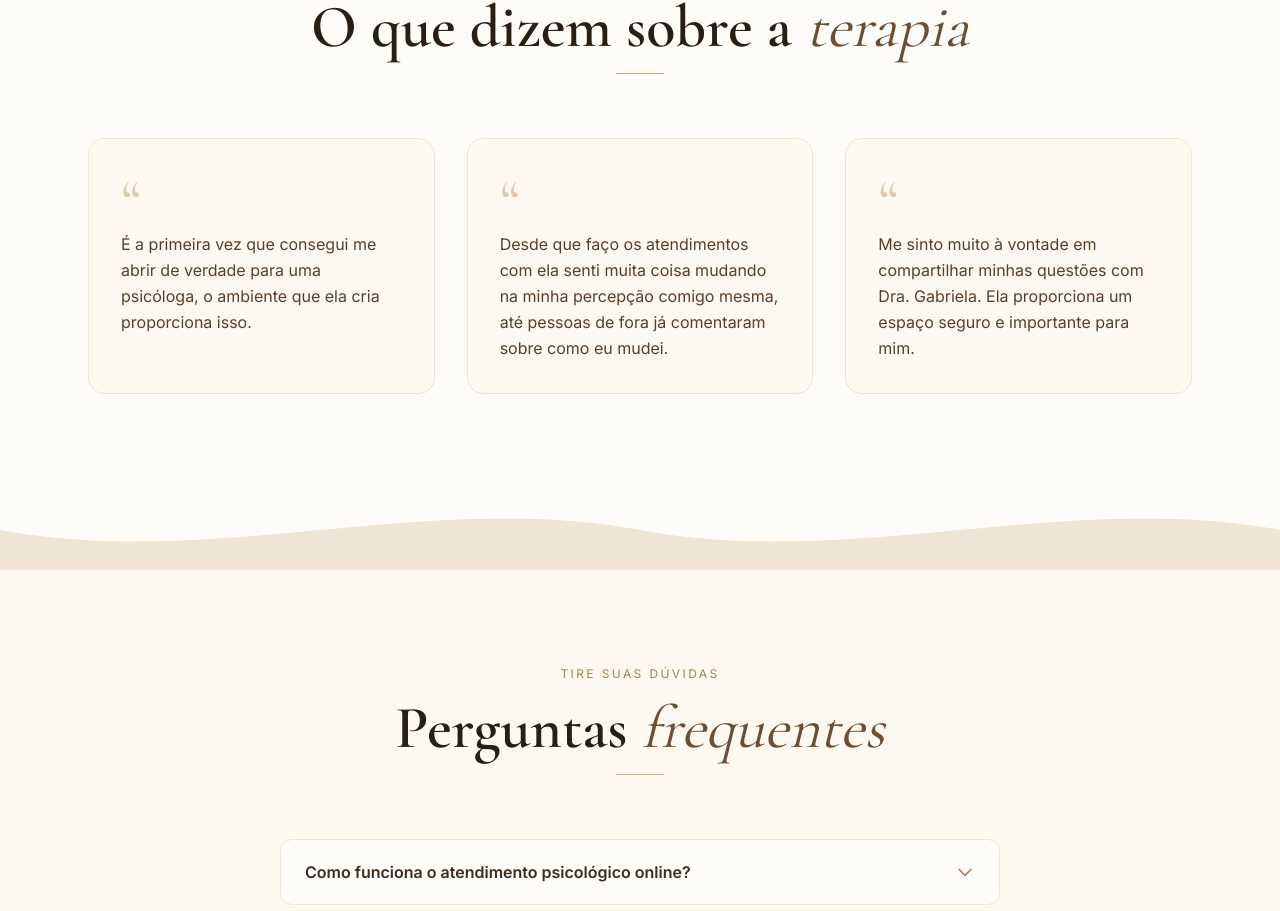
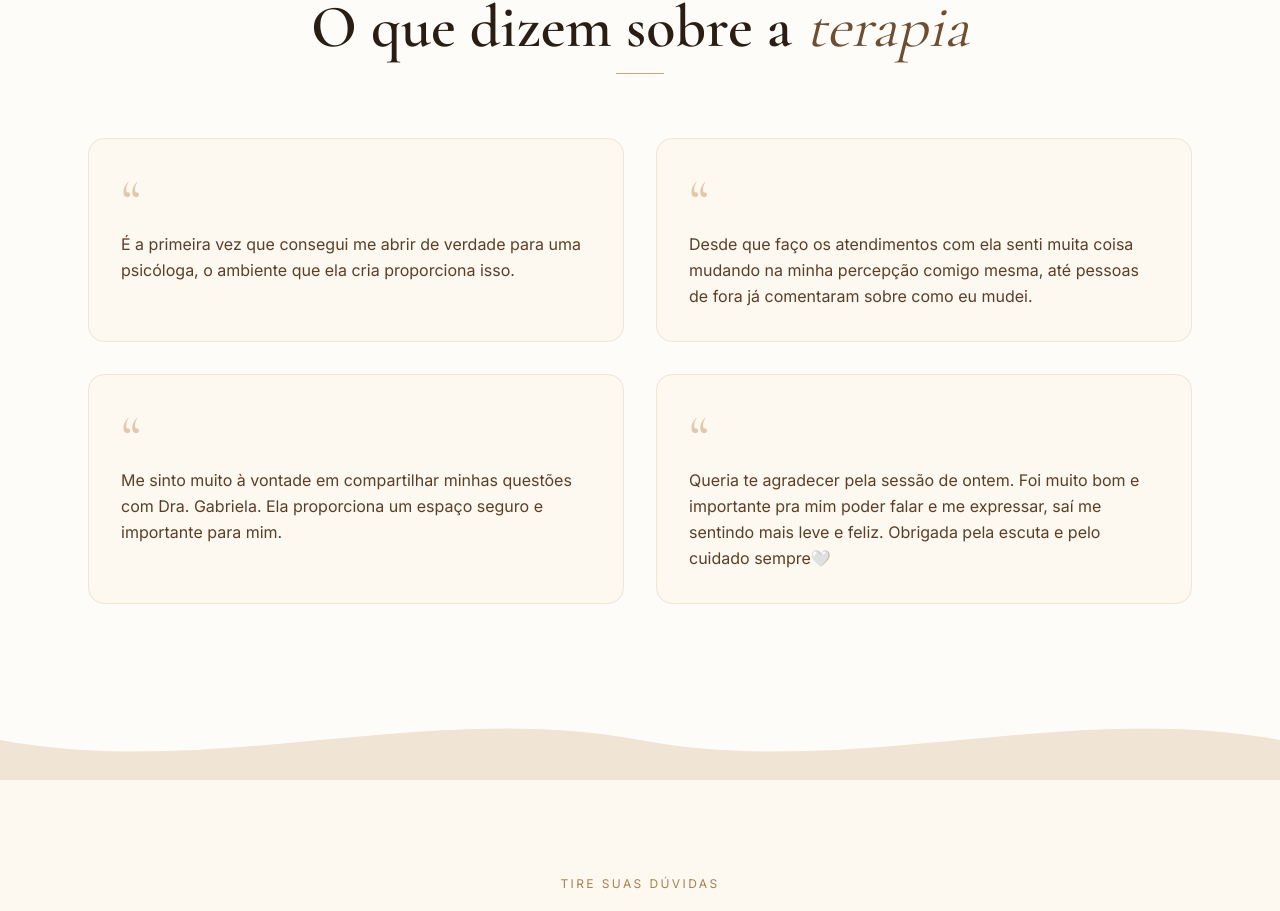
Before and after one commit to igorsalbr/gabi-figer, a Next.js app: page / in a window 1280 px wide. Shown: the part 5004-5915 px from the top of the page. Built offline with nearby package versions, Linux system fonts and the light colour scheme.

Commit message:
depoimento

```diff
--- a/components/Testimonials.tsx
+++ b/components/Testimonials.tsx
@@ -7,6 +7,9 @@ const testimonials = [
   },
   {
     text: "Me sinto muito à vontade em compartilhar minhas questões com Dra. Gabriela. Ela proporciona um espaço seguro e importante para mim.",
+  },
+  {
+    text: "Queria te agradecer pela sessão de ontem. Foi muito bom e importante pra mim poder falar e me expressar, saí me sentindo mais leve e feliz. Obrigada pela escuta e pelo cuidado sempre🤍",
   },
 ];
 
@@ -25,7 +28,7 @@ export default function Testimonials() {
           <div className="w-12 h-px bg-brown-300 mx-auto" />
         </div>
 
-        <div className="grid md:grid-cols-3 gap-8">
+        <div className="grid md:grid-cols-2 gap-8">
           {testimonials.map((item, index) => (
             <article
               key={index}
```
